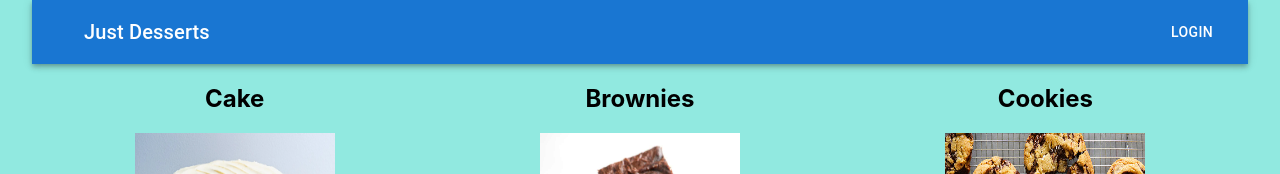
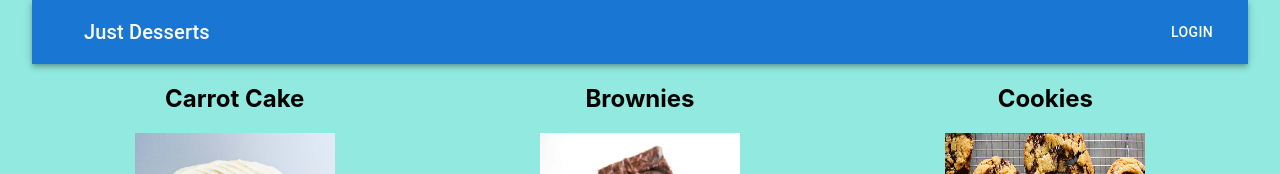
Before and after one commit to juliwithoutthee/justdessertsFE, a Next.js app: page / in a window 1280 px wide. Shown: the top 174 px of the page. Built offline with nearby package versions, Linux system fonts and the light colour scheme.

Commit message:
Updates test data

```diff
--- a/components/AllProducts.tsx
+++ b/components/AllProducts.tsx
@@ -4,7 +4,7 @@ import Image from "next/image";
 export default function AllProducts() {
     const testData = [
         {
-            productName: "Cake",
+            productName: "Carrot Cake",
             description: "Cake is a lie",
             price: 3000,
             quantity: 0,
```
